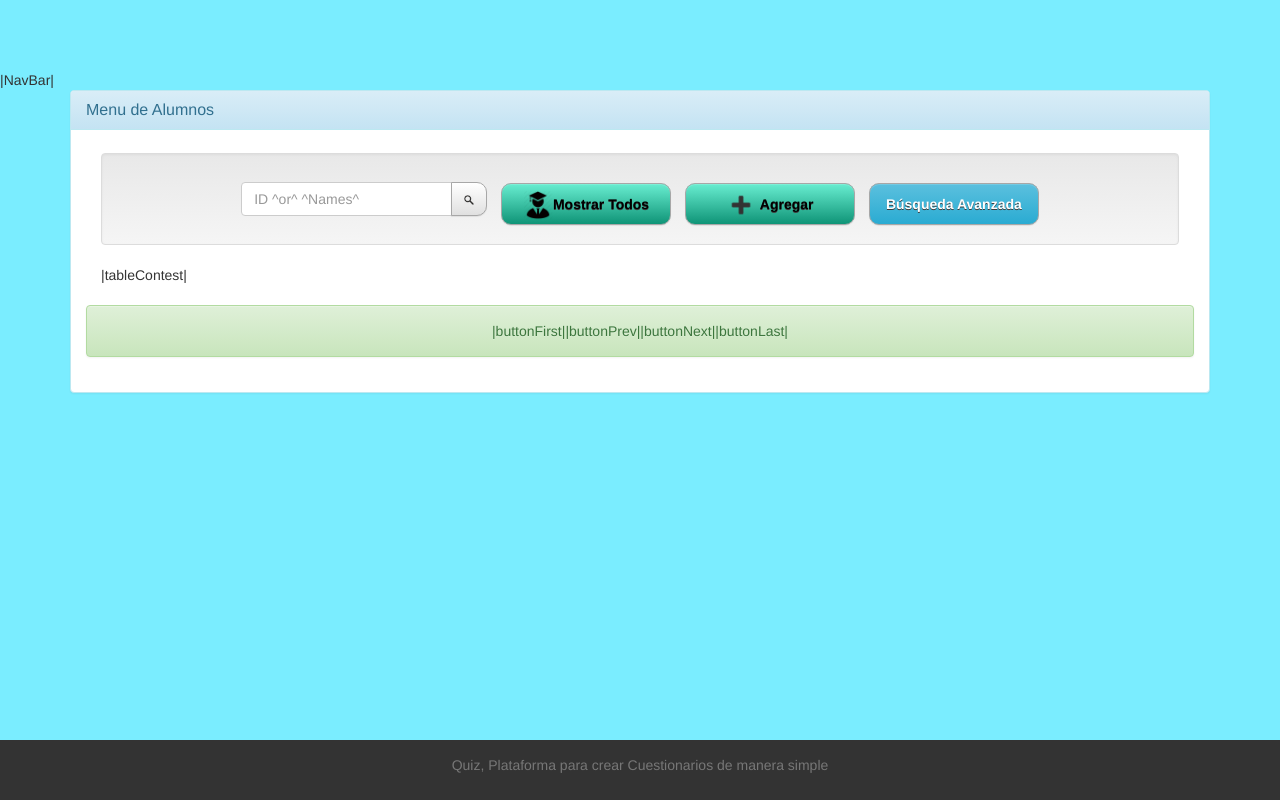
After one commit to jonatalamantes/Quiz, a PHP site: page /App/Templates/MenuAlumno.html in a window 1280 px wide. The commit adds this page. Run offline with PHP 8.4, Linux system fonts and the light colour scheme.

Commit message:
Agregamiento de Plantilla para el menu de Alumnos

```diff
--- a/App/CSS/general.css
+++ b/App/CSS/general.css
@@ -99,7 +99,7 @@ input
     margin-left: 5px;
 }
 
-.btn-warning
+.btn-warning, form .submit input[type="submit"]
 {
     color: #fff;
     background-color: #0F9477;
@@ -115,18 +115,19 @@ input
     background-repeat: repeat-x;
 }
 
-.btn-warning:hover,
-.btn-warning:focus
+.btn-warning:hover, form .submit input[type="submit"]:hover,
+.btn-warning:focus, form .submit input[type="submit"]:focus
 {
   background-color: #0F9477;
+  border-color: #4A4A4A;
   background-position: 0 -15px;
 }
 
-.btn-warning:active,
-.btn-warning.active
+.btn-warning:active, form .submit input[type="submit"]:active,
+.btn-warning.active, form .submit input[type="submit"].active
 {
-  background-color: #0F9477;
-  border-color: #0F9477;
+  background-color: #0F9477 !important;
+  border-color: #4A4A4A !important;
 }
 
 .btn-success, form .submit input[type="submit"]
@@ -149,20 +150,30 @@ input
 .btn-success:focus, form .submit input[type="submit"]:focus
 {
   background-color: #172782;
+  border-color: #4A4A4A;
   background-position: 0 -15px;
 }
 
 .btn-success:active, form .submit input[type="submit"]:active,
 .btn-success.active, form .submit input[type="submit"].active
 {
-  background-color: #172782;
-  border-color: #000000;
+  background-color: #172782 !important;
+  border-color: #4A4A4A !important;
 }
 
 .table-head
 {
     background-color: black;
     color: white;
+}
+
+.dark,
+.dark:hover,  form .submit input[type="submit"]:hover,
+.dark:active, form .submit input[type="submit"]:active,
+.dark:focus,  form .submit input[type="submit"]:focus,
+.dark.active, form .submit input[type="submit"].active
+{
+    color: black;
 }
 
 .btn-inside
--- a/App/JS/functions.js
+++ b/App/JS/functions.js
@@ -23,3 +23,27 @@ function loginMitad()
         $("#contenedor").css("margin-top", nueva_posicion_y);
     }
 }
+
+function hiddenElement(id, status, type)
+{
+    if (status === "true")
+    {
+        $("#" + id).css("display", "none");
+    }
+    else
+    {
+        if (type === undefined)
+        {
+            $("#" + id).css("display", "block");
+        }
+        else
+        {
+            $("#" + id).css("display", type);
+        }
+    }
+}
+
+function href(url)
+{
+    window.location.href = url;
+}
--- /dev/null
+++ b/App/Templates/MenuAlumno.html
@@ -0,0 +1,107 @@
+<!DOCTYPE html>
+<html>
+    <head>
+        <meta charset="utf-8">
+        <meta http-equiv="X-UA-Compatible" content="IE=edge">
+        <meta name="viewport" content="width=device-width, initial-scale=1">
+        <meta name="description" content="Quiz">
+        <meta name="author" content="Jesxtra">
+
+        <script type="text/javascript" src="../Libs/JQueryUI/JQuery.js"></script>
+        <script type="text/javascript" src="../Libs/JQueryUI/jquery-ui.js"></script>
+        <script type="text/javascript" src="../Libs/Bootstrap/dist/js/bootstrap.min.js"></script>
+        <script type="text/javascript" src="JS/functions.js"></script>
+        <script type="text/javascript" src="JS/inputFunctions.js"></script>
+        <script type="text/javascript" src="JS/ajaxfunctions.js"></script>
+
+        <link rel="stylesheet" type="text/css" href="../Libs/Bootstrap/dist/css/bootstrap.min.css">
+        <link rel="stylesheet" type="text/css" href="../Libs/Bootstrap/dist/css/bootstrap-theme.min.css">
+        <link rel="stylesheet" type="text/css" href="../Libs/JQueryUI/jquery-ui.css">
+        <link rel="stylesheet" type="text/css" href="CSS/general.css">
+
+        <title>|title|</title>
+    </head>
+    <body role="document">
+        |NavBar|
+        <div class="container theme-showcase" role="main">
+            <div class="panel panel-info" id='main'>
+                <div class="panel-heading">
+                    <h3 class="panel-title">Menu de Alumnos</h3>
+                </div>
+                <div class="panel-body" id='panel-body'>
+                    <form class="navbar-form" id='simpleSearch' onsubmit="return false;">
+                        <div class="well" style="text-align: center;">
+                            <div class="input-group">
+                                <input type="text" id="inputSimple" class="form-control" placeholder="ID ^or^ ^Names^" onkeyup="inputCharacter('inputSimple')">
+                                <div class="input-group-btn">
+                                    <button class="btn btn-default" style="margin-top: 0px; margin-left: 3px" onclick="simpleSearch('alumno_menu.php')">
+                                        <img src="icons/search.png" height="10px">
+                                    </button>
+                                </div>
+                            </div>
+                            <button type="button" class="btn btn-warning btn-no-inside dark" onclick="href('alumno_menu.php');">
+                                <img src="icons/alumno.png" height="30px">Mostrar Todos
+                            </button>
+                            <button type="button" class="btn btn-warning btn-no-inside dark" onclick="href('alumno_insertar.php');">
+                                <img src="icons/plus.png" height="30px"> Agregar
+                            </button>
+                            <button type="button" class="btn btn-info btn-no-inside" onclick="hiddenElement('simpleSearch', 'true'); hiddenElement('advancedSearch', 'false');">
+                                Búsqueda Avanzada
+                            </button>
+                        </div>
+                    </form>
+                    <form class="navbar-form" id="advancedSearch" hidden onsubmit="return false;">
+                        <div class="well">
+                            <p>
+                                <button type="button" class="btn btn-warning btn-no-inside dark"  onclick="href('alumno_menu.php');">
+                                    <img src="icons/alumno.png" height="30px">Mostrar Todos
+                                </button>
+                                <button type="button" class="btn btn-warning btn-no-inside dark" onclick="href('alumno_insertar.php');">
+                                    <img src="icons/plus.png" height="30px"> Agregar
+                                </button>
+                                <button type="button" class="btn btn-info btn-no-inside" onclick="hiddenElement('simpleSearch', 'false'); hiddenElement('advancedSearch', 'true');">Búsqueda Simple</button>
+                            </p>
+                            <p>
+                                <input type="text" class="form-control" placeholder="ID" id="inputId" onkeyup="inputNumeric('inputId');" style="display:none">
+                            </p><p>
+                                <input type="text" class="form-control" placeholder="Nombre(s)" id="inputNames" onkeyup="inputName('inputNames')">
+                                <input type="text" class="form-control" placeholder="Primer Apellido" id="inputLastname1" onkeyup="inputName('inputLastname1')">
+                                <input type="text" class="form-control" placeholder="Segundo Apellido" id="inputLastname2" onkeyup="inputName('inputLastname2')">
+                            </p><p>
+                                <select class="form-control" id="selectTipo" style="margin-left: 5px">
+                                    <optgroup>
+                                        <option value="Todos">Selecionar Tipo</option>
+                                        <option value="Admin">Administrador</option>
+                                        <option value="Normal">Normal</option>
+                                    </optgroup>
+                                </select>
+                                <input type="text" class="form-control" placeholder="^Código^" id="inputCodigo" onkeyup="inputNumeric('inputCodigo')">
+                            </p><p>
+                                <button type="button" class="btn btn-success btn-no-inside" onclick="advancedSearch('alumno_menu.php')">
+                                    <strong>Buscar</strong>
+                                    <img src="icons/searchLight.png" height="30px">
+                                </button>
+                            </p>
+                        </div>
+                    </form>
+                    <div class="container">
+                        <div id="no-more-tables">
+                            |tableContest|
+                        </div>
+                    </div>
+                    <br>
+                    <div class="alert alert-success" role="alert" style="text-align:center">
+                            |buttonFirst||buttonPrev||buttonNext||buttonLast|
+                    </div>
+                </div>
+            </div>
+        </div>
+        <footer class="footer">
+            <div class="container">
+                <p class="text-muted">
+                    Quiz, Plataforma para crear Cuestionarios de manera simple
+                </p>
+            </div>
+        </footer>
+  </body>
+</html>
--- a/App/Templates/login.html
+++ b/App/Templates/login.html
@@ -19,7 +19,6 @@
         <link rel="stylesheet" type="text/css" href="../Libs/Bootstrap/dist/css/bootstrap-theme.css">
         <link rel="stylesheet" type="text/css" href="../Libs/Bootstrap/dist/css/bootstrap-theme.min.css">
         <link rel="stylesheet" type="text/css" href="../Libs/JQueryUI/jquery-ui.css">
-        <link rel="stylesheet" type="text/css" href="CSS/general.css">
         <link rel="stylesheet" type="text/css" href="CSS/login.css">
 
         <title>Login</title>
--- a/App/menu_admin.php
+++ b/App/menu_admin.php
@@ -4,11 +4,13 @@
 
     SessionManager::validateUserInPage("menu_admin.php");
 
+    $alumno = SessionManager::getIdAlumno();
+    $alumno = ControladorAlumno::getSingle(array('id' => $alumno));
+
     $pagina = file_get_contents("Templates/MenuAdmin.html");
     $pagina = str_replace("|NavBar|", SessionManager::getNavBar(), $pagina);
     $pagina = str_replace("|title|", "Menú Principal", $pagina);
-
-
+    $pagina = str_replace("|Username|", $alumno->getNombreCompleto(), $pagina);
 
     $pagina = LanguageSupport::HTMLEvalLanguage($pagina);
 
```
Also changed, not shown: App/CSS/login.css (+11 -0 lines), App/JS/inputFunctions.js (added, +192 -0 lines), App/Templates/MenuAdmin.html (+9 -9 lines), App/alumno_menu.php (added, +18 -0 lines), Backend/Classes/Alumno.php (+21 -0 lines), Backend/Controlers/SessionManager.php (+34 -2 lines), App/icons/alumnoLight.png (added), App/icons/cuestionarioLight.png (added), App/icons/cursoLight.png (added), App/icons/plus.png (added), App/icons/plusLight.png (added), App/icons/search.png (added), App/icons/searchLight.png (added).
